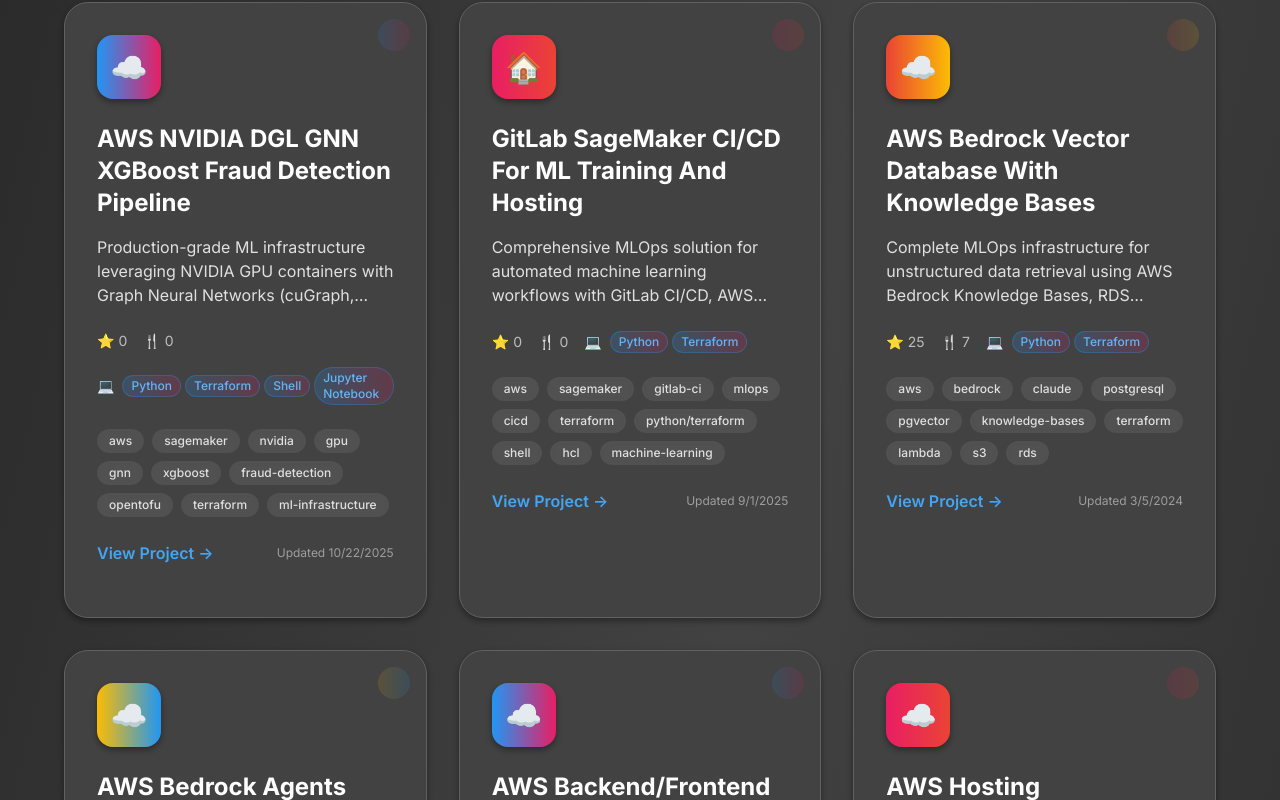
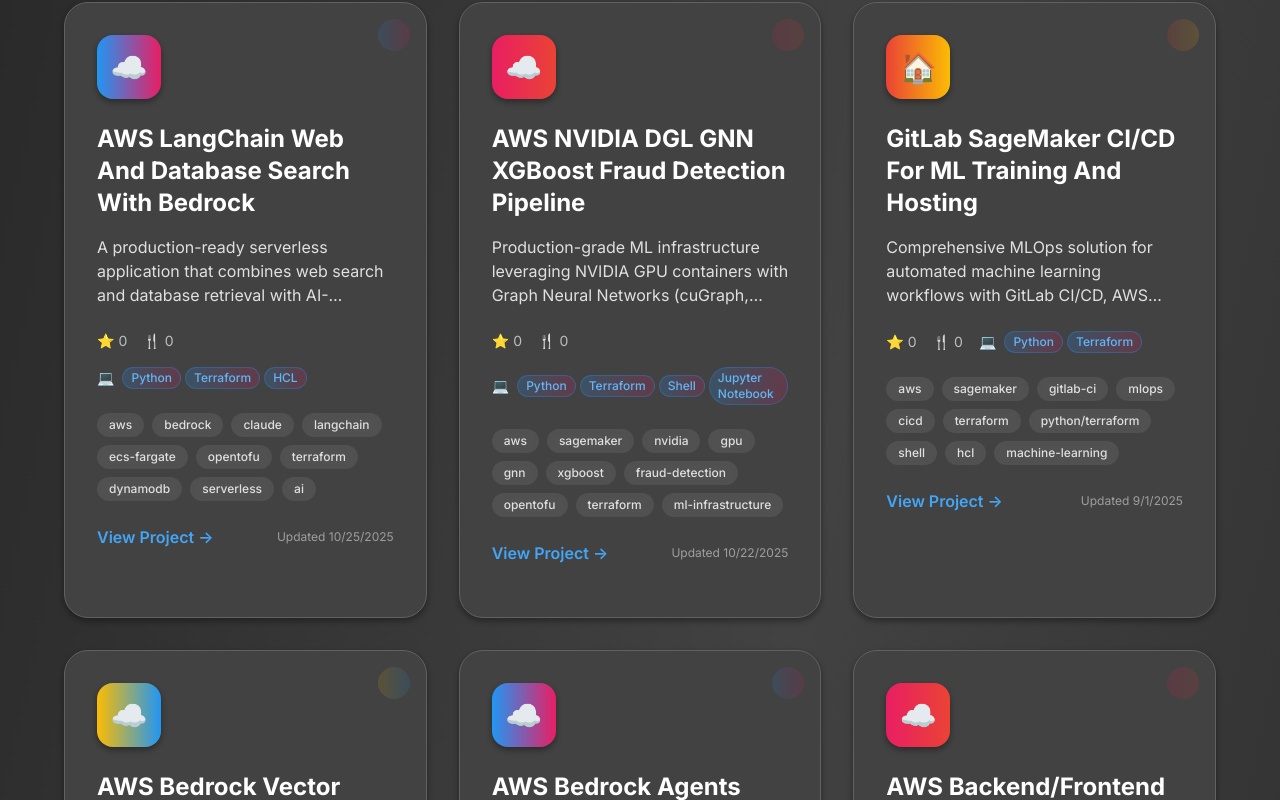
Before and after one commit to rubencg195/rubencg195.github.io, a React (Create React App) app: page / in a window 1280 px wide. Shown: the part 1660-2460 px from the top of the page. Built offline with nearby package versions, Linux system fonts and the light colour scheme; the HTML template or start-up script is replaced by a standard one.

Commit message:
Add AWS LangChain Web and Database Search project to portfolio

```diff
--- a/src/constants.js
+++ b/src/constants.js
@@ -4,6 +4,7 @@
 
 // GitHub repository URLs
 export const GITHUB_REPOS = [
+  'https://github.com/rubencg195/aws-langchain-web-and-database-search',
   'https://github.com/rubencg195/gitLab-sagemaker-cicd-for-ml-training-and-hosting',
   'https://github.com/rubencg195/aws-backend-frontend-behind-cognito-auth-cloudfront',
   'https://github.com/rubencg195/aws-website-hosting-user-auth-cognito',
@@ -13,6 +14,17 @@
 
 // Fallback project data for when GitHub API is unavailable
 export const PROJECTS_FALLBACK = [
+  {
+    id: 'aws-langchain-web-and-database-search',
+    name: 'AWS LangChain Web and Database Search with Bedrock',
+    description: 'A production-ready serverless application that combines web search and database retrieval with AI-powered summarization using AWS Bedrock Claude Haiku and LangChain. The application is deployed on AWS ECS Fargate using OpenTofu/Terraform.',
+    html_url: 'https://github.com/rubencg195/aws-langchain-web-and-database-search',
+    stargazers_count: 0,
+    forks_count: 0,
+    language: ['Python', 'Terraform', 'HCL'],
+    topics: ['aws', 'bedrock', 'claude', 'langchain', 'ecs-fargate', 'opentofu', 'terraform', 'dynamodb', 'serverless', 'ai', 'web-search', 'database-retrieval', 'mlops'],
+    updated_at: '2025-10-25T00:00:00Z'
+  },
   {
     id: 'aws-nvidia-dgl-gnn-xgboost',
     name: 'AWS NVIDIA DGL GNN XGBoost - Fraud Detection Pipeline',
```
